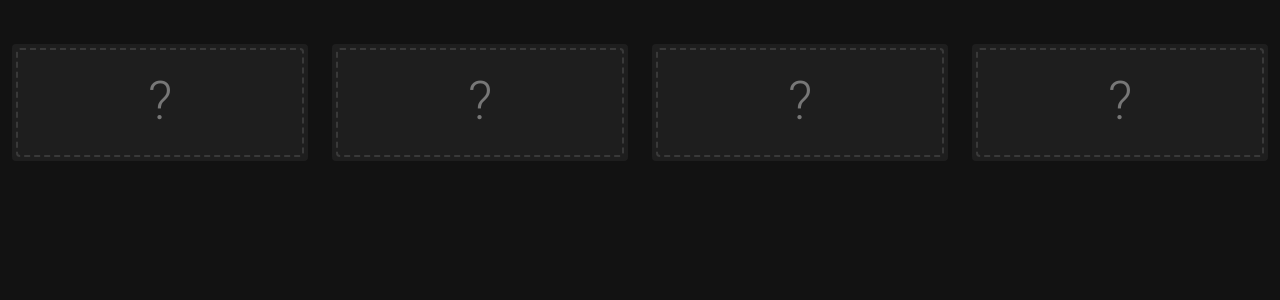
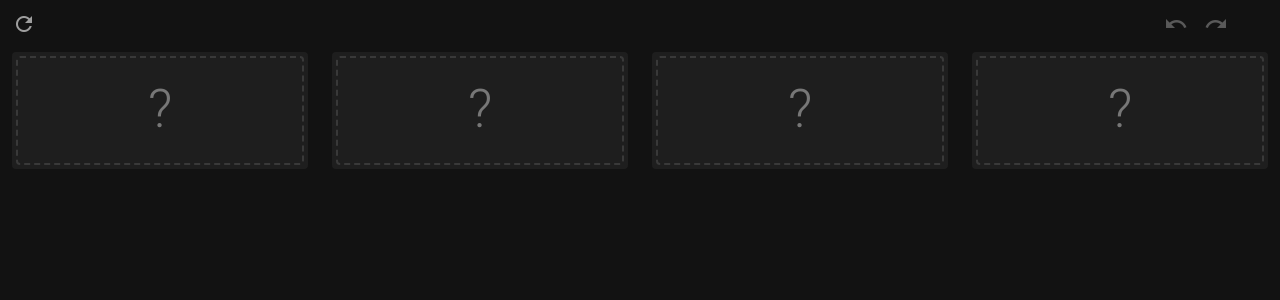
Before and after one commit to kevinwarne/hanabi-tracker, a Vue app: page / in a window 1280 px wide. Shown: the top 300 px of the page. Built offline with nearby package versions, Linux system fonts and the light colour scheme.

Commit message:
added more functoin

```diff
--- a/src/assets/styles.scss
+++ b/src/assets/styles.scss
@@ -4,7 +4,8 @@
     transform-origin: left top;
     margin: 0;
     width: 100vh;
-    height: 100vw;
+    // height: 100vw;
+    height: 100%;
     overflow: hidden;
     position: absolute;
     top: 0;
--- a/src/components/Tile.vue
+++ b/src/components/Tile.vue
@@ -60,7 +60,8 @@ export default {
   computed: {
     classes () {
       return {
-        selected: this.tile.selected
+        selected: this.tile.selected,
+        dragging: this.tile.dragging
       }
     },
 
@@ -117,10 +118,10 @@ export default {
 
     &.selected {
       border: 4px solid #111;
+    }
 
-      // .tile-main {
-      //   border-style: solid !important;
-      // }
+    &.dragging {
+      border: 4px solid #aaa;
     }
 
   }
--- a/src/components/Tracker.vue
+++ b/src/components/Tracker.vue
@@ -1,34 +1,60 @@
 <template>
   <div class="tracker">
 
-    <v-btn color="grey" class="mr-n3 mt-1" @click="dialog = true" absolute right text fab small dark>
+    <!-- <v-container>
+      <v-btn color="grey" class="mr-n3 mt-1" @click="dialog = true" float right text fab small>
         <v-icon>mdi-settings</v-icon>
       </v-btn>
+      <v-btn color="grey" class="mr-n3 mt-1" @click="dialog = true" float right text fab small>
+        <v-icon>mdi-settings</v-icon>
+      </v-btn>
+    </v-container> -->
 
-    <v-container class="pt-8 tile-container">
-      <!-- <draggable
+    <v-row class="mt-1 mr-1 ml-1">
+      <v-btn color="grey" @click="resetTiles" text fab small>
+        <v-icon>mdi-refresh</v-icon>
+      </v-btn>
+      <v-spacer></v-spacer>
+      <v-btn :disabled="stackIndex === 0" color="grey" @click="undo" text fab small>
+        <v-icon>mdi-undo</v-icon>
+      </v-btn>
+      <v-btn :disabled="stackIndex === stackMax" color="grey" @click="redo" text fab small>
+        <v-icon>mdi-redo</v-icon>
+      </v-btn>
+      <v-btn color="grey" @click="dialog = true" text fab small>
+        <v-icon>mdi-settings</v-icon>
+      </v-btn>
+    </v-row>
+    <!-- <v-btn color="grey" class="mr-n3 mt-1" @click="dialog = true" absolute right text fab small dark>
+      <v-icon>mdi-settings</v-icon>
+    </v-btn> -->
+
+    <v-container class="mt-n4 tile-container" :class="{dragging: dragging}">
+      <draggable
         v-model="tiles"
-        class="tile-container pt-8 v-tabs__container"
-        :delay="50"
-      > -->
+        class="v-tabs__container"
+        :delay="10"
+        @start="draggingStart"
+        @end="draggingEnd"
+      >
         <transition-group
           name="tile-list"
           class="tile-list d-flex mx-n3"
         >
           <v-col
             class="tile-item"
+            :style="{
+              width: `${100 / tileCount}%`,
+              left: `${i * 100 / tileCount}%`
+            }"
             v-for="(tile, i) in tiles"
             :key="tile.key"
-            :style="{
-              left: `${i * 100 / tiles.length}%`,
-              width: `${100 / tileCount}%`
-            }"
             @click="tile.selected = !tile.selected"
           >
             <Tile :tile="tile"/>
           </v-col>
         </transition-group>
-      <!-- </draggable> -->
+      </draggable>
     </v-container>
 
     <v-bottom-sheet
@@ -84,7 +110,6 @@
         <v-row>
           <v-col
             v-if="selectedTiles.length === 1"
-            cols="6"
           >
             <v-btn
               outlined
@@ -94,9 +119,11 @@
               @click="playDiscard"
             >Play / Discard</v-btn>
           </v-col>
-          <v-col
-            :cols="selectedTiles.length === 1 ? 6 : 12"
+          <!-- <v-col
           >
+            <v-btn outlined width="100%" color="red" small @click="cancelSelection">Cancel</v-btn>
+          </v-col> -->
+          <v-col>
             <v-btn outlined width="100%" color="red" small @click="cancelSelection">Cancel</v-btn>
           </v-col>
         </v-row>
@@ -150,9 +177,9 @@
 
 <script>
 import { mapState } from 'vuex'
-import { range } from 'lodash'
+import { range, cloneDeep } from 'lodash'
 import Tile from './Tile'
-// import draggable from 'vuedraggable'
+import draggable from 'vuedraggable'
 
 export default {
   data () {
@@ -164,9 +191,11 @@ export default {
         { label: 'Replace', code: 'replace' },
       ],
       convention: { label: 'Shift Right', code: 'shift-right' },
-      playersItems: range(2, 7),
+      playersItems: range(2, 6),
       players: 4,
       tiles: [],
+      stack: [],
+      stackIndex: null,
       tileKey: 1,
       color: null,
       number: null
@@ -187,7 +216,10 @@ export default {
   },
 
   watch: {
-    tileCount: 'resetTiles'
+    tileCount () {
+      this.stack = []
+      this.resetTiles()
+    },
   },
 
   computed: {
@@ -199,7 +231,19 @@ export default {
       return this.tiles.filter(tile => tile.selected)
     },
 
-    ...mapState(['colors', 'numbers'])
+    dragging () {
+      return this.tiles.some(tile => tile.dragging)
+    },
+
+    stackCurrent () {
+      return this.stack[this.stackIndex]
+    },
+
+    stackMax () {
+      return this.stack.length - 1
+    },
+
+    ...mapState(['colors', 'colorMulticolor', 'numbers'])
   },
 
   methods: {
@@ -209,14 +253,18 @@ export default {
         .filter(tile => !tile.number && !this.selectedTiles.includes(tile) && !tile.notNumbers.includes(this.number))
         .forEach(tile => tile.notNumbers.push(this.number))
       this.resetSelection()
+      this.pushStack()
     },
 
     setColor () {
-      this.selectedTiles.forEach(tile => tile.color = this.color)
+      this.selectedTiles.forEach(tile => {
+        tile.color = tile.color && tile.color !== this.color ? this.colorMulticolor : this.color
+      })
       this.tiles
         .filter(tile => !tile.color && !this.selectedTiles.includes(tile) && !tile.notColors.includes(this.color))
         .forEach(tile => tile.notColors.push(this.color))
       this.resetSelection()
+      this.pushStack()
     },
 
     resetSelection () {
@@ -229,6 +277,8 @@ export default {
 
     resetTiles () {
       this.tiles = [...Array(this.tileCount)].map(this.getNextTile)
+      this.stack = []
+      this.pushStack()
     },
 
     getNextTile () {
@@ -238,7 +288,8 @@ export default {
         number: null,
         color: null,
         notNumbers: [],
-        notColors: []
+        notColors: [],
+        dragging: false
       }
     },
 
@@ -255,21 +306,47 @@ export default {
         switch (this.convention.code) {
           case 'shift-right':
             this.tiles.unshift(this.getNextTile())
-            break;
+            break
           case 'shift-left':
             this.tiles.push(this.getNextTile())
-            break;
+            break
           case 'replace':
             this.tiles.splice(index, 0, this.getNextTile())
-            break;
+            break
         }
+        this.pushStack()
       }, 0)
+    },
+    draggingStart (event) {
+      this.tiles[event.oldIndex].dragging = true
+    },
+    draggingEnd (event) {
+      setTimeout(() => {
+        this.tiles[event.newIndex].dragging = false
+      }, 0)
+      if (event.oldIndex !== event.newIndex) this.pushStack()
+    },
+    reStack () {
+      this.stack.splice(this.stackIndex + 1)
+    },
+    pushStack () {
+      if (this.stackIndex !== this.stackMax) this.reStack()
+      this.stack.push(cloneDeep(this.tiles))
+      this.stackIndex = this.stackMax
+    },
+    undo () {
+      this.stackIndex -= 1
+      this.tiles = cloneDeep(this.stackCurrent)
+    },
+    redo () {
+      this.stackIndex += 1
+      this.tiles = cloneDeep(this.stackCurrent)
     }
   },
 
   components: {
     Tile,
-    // draggable
+    draggable
   }
 }
 </script>
@@ -279,6 +356,8 @@ export default {
   //   height: 100vh;
   //   height: calc(var(--vh, 1vh) * 100);
   // }
+  .tile-container {
+    &:not(.dragging) {
       .tile-item {
         transition: all 1s;
         position: absolute;
@@ -291,4 +370,6 @@ export default {
         transform: translateY(-130%);
         opacity: 0;
       }
+    }
+  }
 </style>
--- a/src/store/index.js
+++ b/src/store/index.js
@@ -4,12 +4,15 @@ import { range } from 'lodash'
 
 Vue.use(Vuex)
 
+const colorMulticolor = { code: 'multicolor', label: 'Multicolor', color: 'pink'}
+
 export default new Vuex.Store({
   state: {
+    colorMulticolor,
     colors: [
       { code: 'blue', label: 'Blue', color: 'rgb(147, 244, 246)'},
       { code: 'green', label: 'Green', color: 'rgb(138, 250, 77)'},
-      { code: 'multicolor', label: 'Multicolor', color: 'pink'},
+      colorMulticolor,
       { code: 'red', label: 'Red', color: 'rgb(244, 50, 35)'},
       { code: 'white', label: 'White', color: 'white'},
       { code: 'yellow', label: 'Yellow', color: 'rgb(249, 248, 86)'},
--- a/vue.config.js
+++ b/vue.config.js
@@ -5,7 +5,9 @@ module.exports = {
     'vuetify'
   ],
 
-  publicPath: '/hanabi-tracker/',
+  publicPath: process.env.NODE_ENV === 'production'
+    ? '/hanabi-tracker/'
+    : '/',
 
   outputDir: path.resolve(__dirname, './docs')
 }
```
Also changed, not shown: 12 other files (tests, documents, lock files or other folders). Lines whose indentation alone changed are shown as unchanged.
